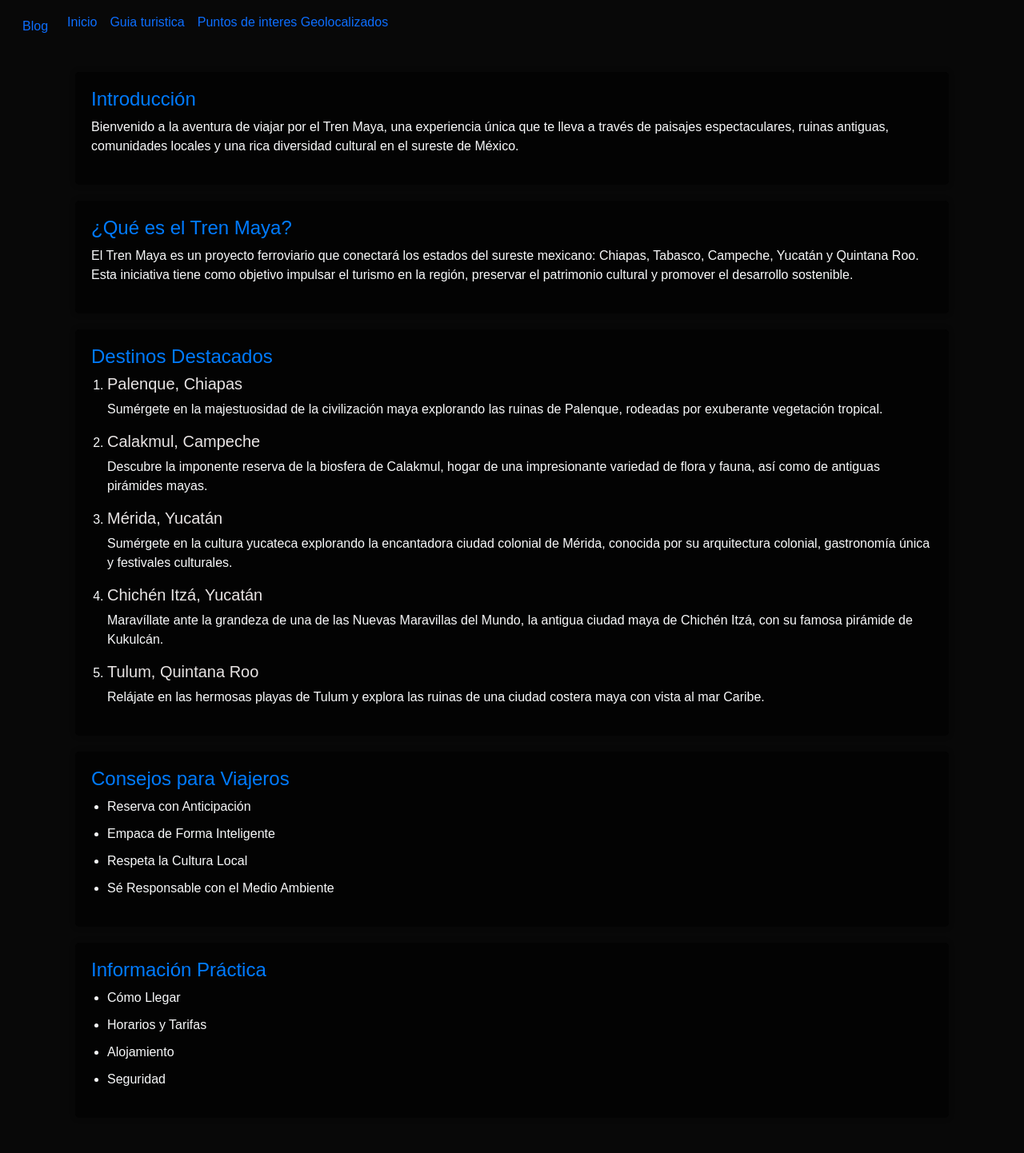
After one commit to AxelYeray/Tren-Maya-App, a Django app: page /guia/ in a window 1280 px wide. The commit adds this page. Shown: the whole page at 80% size. Run offline with Django 5.2, Linux system fonts and the light colour scheme.

Commit message:
six commit

```diff
--- a/django_porfolio/urls.py
+++ b/django_porfolio/urls.py
@@ -27,6 +27,8 @@ urlpatterns = [
     path("blog/", include("blog.urls")),
     path("tickets/", views.tickets, name="tickets"),
     path("galeria/", views.galeria, name="galeria"),
+    path("guia/", views.guia, name="guia"),
+    path("puntos_interes/", views.puntos_interes, name="puntos_interes"),
 ]
 
 urlpatterns += static(settings.MEDIA_URL, document_root=settings.MEDIA_ROOT)
--- a/porfolio/admin.py
+++ b/porfolio/admin.py
@@ -1,7 +1,8 @@
 from django.contrib import admin
-from .models import Project, Ticket
+from .models import Project, Ticket, Galeria
 
 
 # Register your models here.
 admin.site.register(Project)
 admin.site.register(Ticket)
+admin.site.register(Galeria)
--- a/porfolio/static/main.css
+++ b/porfolio/static/main.css
@@ -1,5 +1,5 @@
 body {
-    background: #1a1a1a;
+    background: #111111;
 }
 
 .bg-black {
--- /dev/null
+++ b/porfolio/templates/guia.html
@@ -0,0 +1,103 @@
+{% extends 'layout.html' %}
+
+{% block content %}
+{% load static %}
+
+<style>
+    body {
+        font-family: Arial, sans-serif;
+        margin: 0;
+        padding: 0;
+        background-color: #080808;
+        color: #f8f4f4;
+    }
+
+    section {
+        background-color: #030303;
+        border-radius: 5px;
+        margin-bottom: 20px;
+        padding: 20px;
+        box-shadow: 0 0 10px rgba(0, 0, 0, 0.1);
+    }
+
+    h2 {
+        color: #007bff;
+        font-size: 24px;
+        margin-top: 0;
+    }
+
+    h3 {
+        color: #e8e4e4;
+        font-size: 20px;
+        margin-top: 0;
+    }
+
+    p {
+        font-size: 16px;
+    }
+
+    ul, ol {
+        padding-left: 20px;
+    }
+
+    li {
+        margin-bottom: 10px;
+    }
+</style>
+
+<section>
+    <h2>Introducción</h2>
+    <p>Bienvenido a la aventura de viajar por el Tren Maya, una experiencia única que te lleva a través de paisajes espectaculares, ruinas antiguas, comunidades locales y una rica diversidad cultural en el sureste de México.</p>
+</section>
+
+<section>
+    <h2>¿Qué es el Tren Maya?</h2>
+    <p>El Tren Maya es un proyecto ferroviario que conectará los estados del sureste mexicano: Chiapas, Tabasco, Campeche, Yucatán y Quintana Roo. Esta iniciativa tiene como objetivo impulsar el turismo en la región, preservar el patrimonio cultural y promover el desarrollo sostenible.</p>
+</section>
+
+<section>
+    <h2>Destinos Destacados</h2>
+    <ol>
+        <li>
+            <h3>Palenque, Chiapas</h3>
+            <p>Sumérgete en la majestuosidad de la civilización maya explorando las ruinas de Palenque, rodeadas por exuberante vegetación tropical.</p>
+        </li>
+        <li>
+            <h3>Calakmul, Campeche</h3>
+            <p>Descubre la imponente reserva de la biosfera de Calakmul, hogar de una impresionante variedad de flora y fauna, así como de antiguas pirámides mayas.</p>
+        </li>
+        <li>
+            <h3>Mérida, Yucatán</h3>
+            <p>Sumérgete en la cultura yucateca explorando la encantadora ciudad colonial de Mérida, conocida por su arquitectura colonial, gastronomía única y festivales culturales.</p>
+        </li>
+        <li>
+            <h3>Chichén Itzá, Yucatán</h3>
+            <p>Maravíllate ante la grandeza de una de las Nuevas Maravillas del Mundo, la antigua ciudad maya de Chichén Itzá, con su famosa pirámide de Kukulcán.</p>
+        </li>
+        <li>
+            <h3>Tulum, Quintana Roo</h3>
+            <p>Relájate en las hermosas playas de Tulum y explora las ruinas de una ciudad costera maya con vista al mar Caribe.</p>
+        </li>
+    </ol>
+</section>
+
+<section>
+    <h2>Consejos para Viajeros</h2>
+    <ul>
+        <li>Reserva con Anticipación</li>
+        <li>Empaca de Forma Inteligente</li>
+        <li>Respeta la Cultura Local</li>
+        <li>Sé Responsable con el Medio Ambiente</li>
+    </ul>
+</section>
+
+<section>
+    <h2>Información Práctica</h2>
+    <ul>
+        <li>Cómo Llegar</li>
+        <li>Horarios y Tarifas</li>
+        <li>Alojamiento</li>
+        <li>Seguridad</li>
+    </ul>
+</section>
+{% endblock %}
--- a/porfolio/templates/home.html
+++ b/porfolio/templates/home.html
@@ -15,11 +15,9 @@
         <h3>Aquí podras encontrar:</h3>
        <a href="tickets/">Venta de Tickets</a>
        <hr>
-        <a>Guia turistica</a>
+        <a href="guia/">Guia turistica</a>
         <hr>
-        <a>Imágenes de los puntos de interés</a>
-        <hr>
-        <a>Puntos de interes Geolocalizados</a>
+        <a href="puntos_interes/">Puntos de interes Geolocalizados</a>
         <hr>
         <a href="galeria/">Galería de imágenes</a>
     </div>
--- a/porfolio/templates/partials/navbar.html
+++ b/porfolio/templates/partials/navbar.html
@@ -1,20 +1,21 @@
 {% load static %}
 
-<nav class="navbar navbar-expand-lg navbar-dark bg-black">
-    <div class="container">
-        <a class="navbar-brand fw-bold fst-italic" href="/">RR</a>
-        <button class="navbar-toggler" type="button" data-bs-toggle="collapse" data-bs-target="#navbarNav"
-            aria-controls="navbarNav" aria-expanded="false" aria-label="Toggle navigation">
+<nav class="navbar navbar-expand-lg bg-body-tertiary">
+    <div class="container-fluid">
+        <a class="nav-link" href="{% url 'blog:posts' %}">Blog</a>
+      <button class="navbar-toggler" type="button" data-bs-toggle="collapse" data-bs-target="#navbarNav" aria-controls="navbarNav" aria-expanded="false" aria-label="Toggle navigation">
         <span class="navbar-toggler-icon"></span>
       </button>
       <div class="collapse navbar-collapse" id="navbarNav">
-            <ul class="navbar-nav ms-auto">
+        <ul class="navbar-nav">
           <li class="nav-item">
-                    <a class="nav-link" href="{% url 'blog:posts' %}">Blog</a>
+            <a class="nav-link active" aria-current="page" href="/">Inicio</a>
           </li>
-                <li class="nav-item d-flex align-items-center">
-                    <a class="btn btn-primary btn-sm" href="{% static 'portfolio/cv.pdf' %}" target="_blank">Download
-                        CV</a>
+          <li class="nav-item">
+            <a class="nav-link" href="guia/">Guia turistica</a>
+          </li>
+          <li class="nav-item">
+            <a class="nav-link" href="puntos_interes/">Puntos de interes Geolocalizados</a>
           </li>
         </ul>
       </div>
--- /dev/null
+++ b/porfolio/templates/puntos_interes.html
@@ -0,0 +1,6 @@
+{% extends 'layout.html' %}
+{% block content %}
+{% load static %}
+<h1>Puntos de Interes Geolocalizados</h1>
+<p>En esta sección podras encontrar los puntos de interes geolocalizados en el mapa</p>
+{% endblock %}
--- a/porfolio/views.py
+++ b/porfolio/views.py
@@ -21,3 +21,9 @@ def galeria(request):
     return render(
         request, "galeria.html", {"imagenes": imagenes}
     )  # Cambiado de 'imagen' a 'imagenes'
+
+def guia(request):
+    return render(request, "guia.html")
+
+def puntos_interes(request):
+    return render(request, "puntos_interes.html")
```
Also changed, not shown: porfolio/templates/galeria.html (+35 -3 lines), db.sqlite3, media/porfolio/image3/Estacion_calakmul.jpg (added), media/porfolio/image3/Estación-Puerto-Morelos.jpg (added), media/porfolio/image3/EstaciónPalenqueFrente.jpg (added), media/porfolio/image3/Estación_Edzna.jpg (added), media/porfolio/image3/Estación_Mérida_Teya.jpg (added), media/porfolio/image3/estacion_bacalar.jpg (added). Lines whose indentation alone changed are shown as unchanged.
